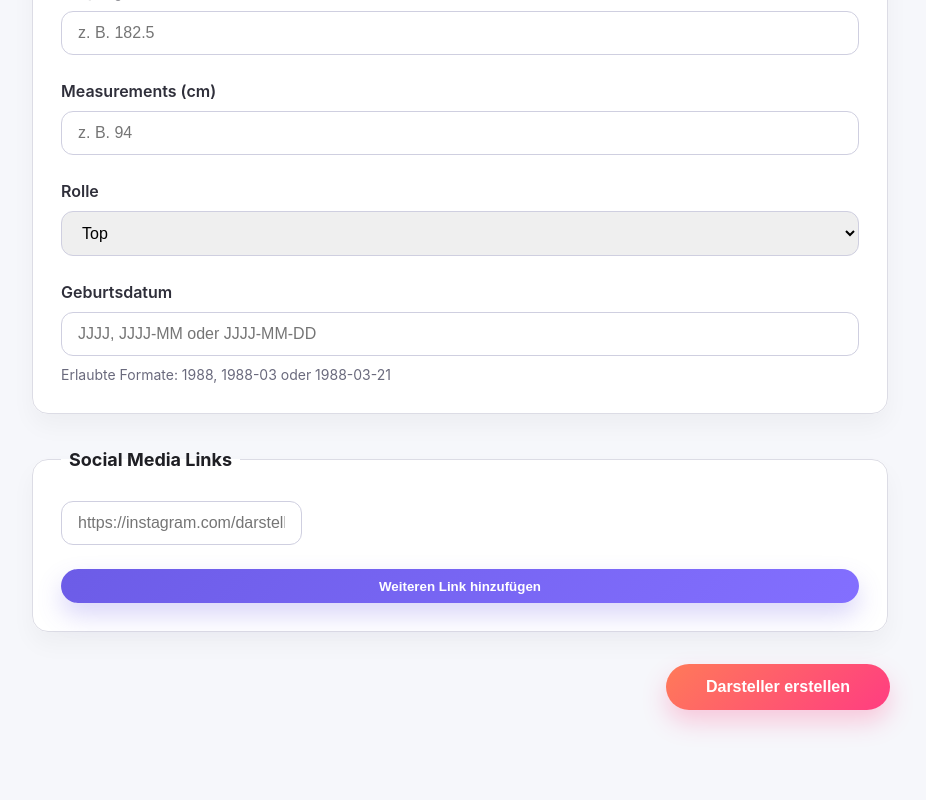
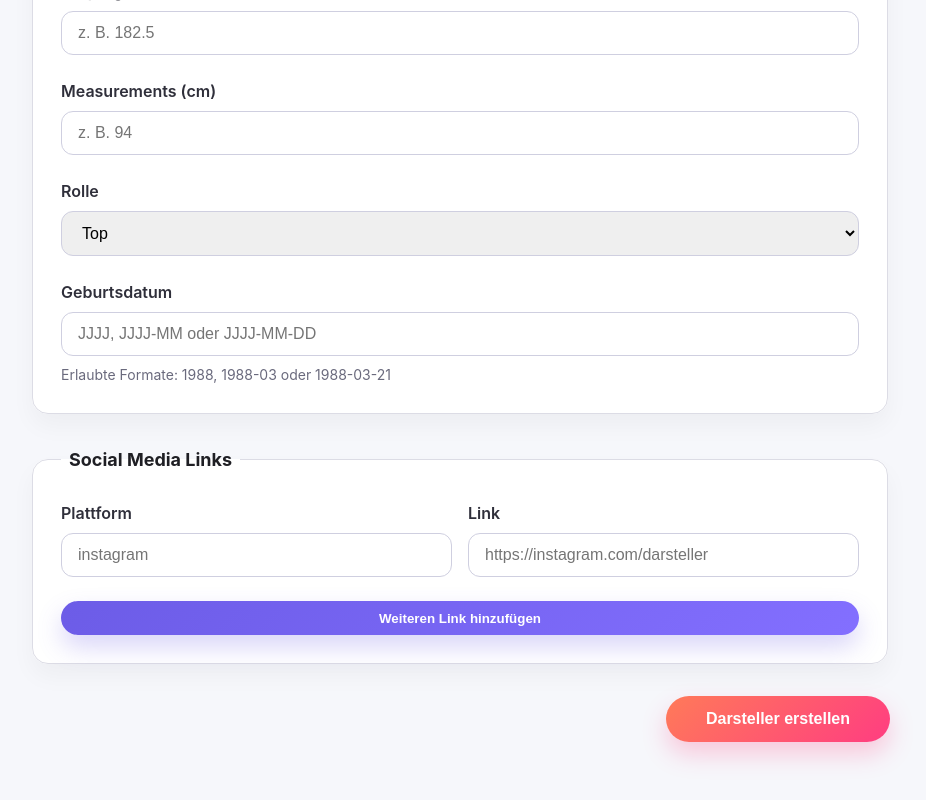
Before and after one commit to Amnoises/mediacenter-web, a Vue app: page /darsteller/new in a window 1280 px wide. Shown: the part 1451-2251 px from the top of the page, without its empty margins (180-1106 px from the left). Before the commit the page ends 2225 px from the top, so only its background shows below. Built offline with nearby package versions, Linux system fonts and the light colour scheme.

Commit message:
Handle social media data as platform-url pairs

```diff
--- a/src/views/CreateActorView.vue
+++ b/src/views/CreateActorView.vue
@@ -183,15 +183,26 @@
 
         <ul class="social-links" aria-label="Social Media Links">
           <li v-for="(link, index) in socialLinks" :key="index" class="social-links__item">
+            <div class="social-links__fields">
               <label class="form-control">
-              <span class="visually-hidden">Social Link {{ index + 1 }}</span>
+                <span>Plattform</span>
                 <input
-                v-model="socialLinks[index]"
+                  v-model="socialLinks[index].platform"
+                  type="text"
+                  :name="`social-platform-${index}`"
+                  placeholder="instagram"
+                />
+              </label>
+              <label class="form-control">
+                <span>Link</span>
+                <input
+                  v-model="socialLinks[index].url"
                   type="url"
                   :name="`social-link-${index}`"
                   placeholder="https://instagram.com/darsteller"
                 />
               </label>
+            </div>
             <button
               v-if="socialLinks.length > 1"
               type="button"
@@ -223,6 +234,13 @@ import { useSnackbar } from '../composables/useSnackbar';
 const router = useRouter();
 const { showSnackbar } = useSnackbar();
 
+type SocialLink = {
+  platform: string;
+  url: string;
+};
+
+const createEmptySocialLink = (): SocialLink => ({ platform: '', url: '' });
+
 const displayName = ref('');
 const firstName = ref('');
 const lastName = ref('');
@@ -232,7 +250,7 @@ const measurementCm = ref<number | null>(null);
 const role = ref<'Top' | 'Bottom' | 'Versatile'>('Top');
 const birthdate = ref('');
 const birthdateError = ref('');
-const socialLinks = ref<string[]>(['']);
+const socialLinks = ref<SocialLink[]>([createEmptySocialLink()]);
 const hasShownSocialLinkHint = ref(false);
 
 const primaryImage = ref<File | null>(null);
@@ -339,15 +357,26 @@ const applyActorData = (data: Record<string, unknown>) => {
     birthdate.value = data.birthdate;
   }
 
-  if (Array.isArray(data.socialLinks) || Array.isArray(data.socials)) {
-    const links = (Array.isArray(data.socialLinks) ? data.socialLinks : data.socials)
-      .map((entry) => (typeof entry === 'string' ? entry : null))
+  if (data.socialmedia && typeof data.socialmedia === 'object' && !Array.isArray(data.socialmedia)) {
+    const links = Object.entries(data.socialmedia)
+      .map(([platform, url]) => ({ platform: platform.trim(), url: typeof url === 'string' ? url.trim() : '' }))
+      .filter((entry) => Boolean(entry.platform) && Boolean(entry.url));
+
+    if (links.length > 0) {
+      socialLinks.value = links.map((entry) => ({ platform: entry.platform, url: entry.url }));
+    } else {
+      socialLinks.value = [createEmptySocialLink()];
+    }
+  } else if (Array.isArray(data.socialLinks) || Array.isArray(data.socials)) {
+    const source = (Array.isArray(data.socialLinks) ? data.socialLinks : data.socials) as unknown[];
+    const links = source
+      .map((entry: unknown) => (typeof entry === 'string' ? entry : null))
       .filter((entry): entry is string => Boolean(entry?.trim()));
 
     if (links.length > 0) {
-      socialLinks.value = [...links];
+      socialLinks.value = links.map((url: string) => ({ platform: '', url: url.trim() }));
     } else {
-      socialLinks.value = [''];
+      socialLinks.value = [createEmptySocialLink()];
     }
   }
 };
@@ -461,12 +490,12 @@ const onSecondaryInputChange = (event: Event) => {
 };
 
 const addSocialLink = () => {
-  socialLinks.value.push('');
+  socialLinks.value.push(createEmptySocialLink());
 };
 
 const removeSocialLink = (index: number) => {
   if (socialLinks.value.length === 1) {
-    socialLinks.value[0] = '';
+    socialLinks.value[0] = createEmptySocialLink();
 
     if (!hasShownSocialLinkHint.value) {
       showSnackbar('Hinweis: Mindestens ein Social-Link-Feld bleibt zur Orientierung bestehen.', 'info');
@@ -511,7 +540,17 @@ const handleSubmit = () => {
     measurementCm: measurementCm.value,
     role: role.value,
     birthdate: birthdate.value,
-    socialLinks: socialLinks.value.map((link) => link.trim()).filter(Boolean),
+    socialmedia: socialLinks.value.reduce<Record<string, string>>((accumulator, link) => {
+      const platform = link.platform.trim();
+      const url = link.url.trim();
+
+      if (platform && url) {
+        accumulator[platform] = url;
+      }
+
+      return accumulator;
+    }, {}),
+    socialLinks: socialLinks.value.map((link) => link.url.trim()).filter(Boolean),
     primaryImage: primaryImage.value?.name ?? null,
     secondaryImage: secondaryImage.value?.name ?? null,
   };
@@ -686,6 +725,13 @@ const handleSubmit = () => {
   align-items: center;
 }
 
+.social-links__fields {
+  display: grid;
+  gap: 1rem;
+  flex: 1;
+  grid-template-columns: repeat(auto-fit, minmax(180px, 1fr));
+}
+
 .link-remove,
 .link-add {
   padding: 0.6rem 1.25rem;
```
Lines whose indentation alone changed are shown as unchanged.
